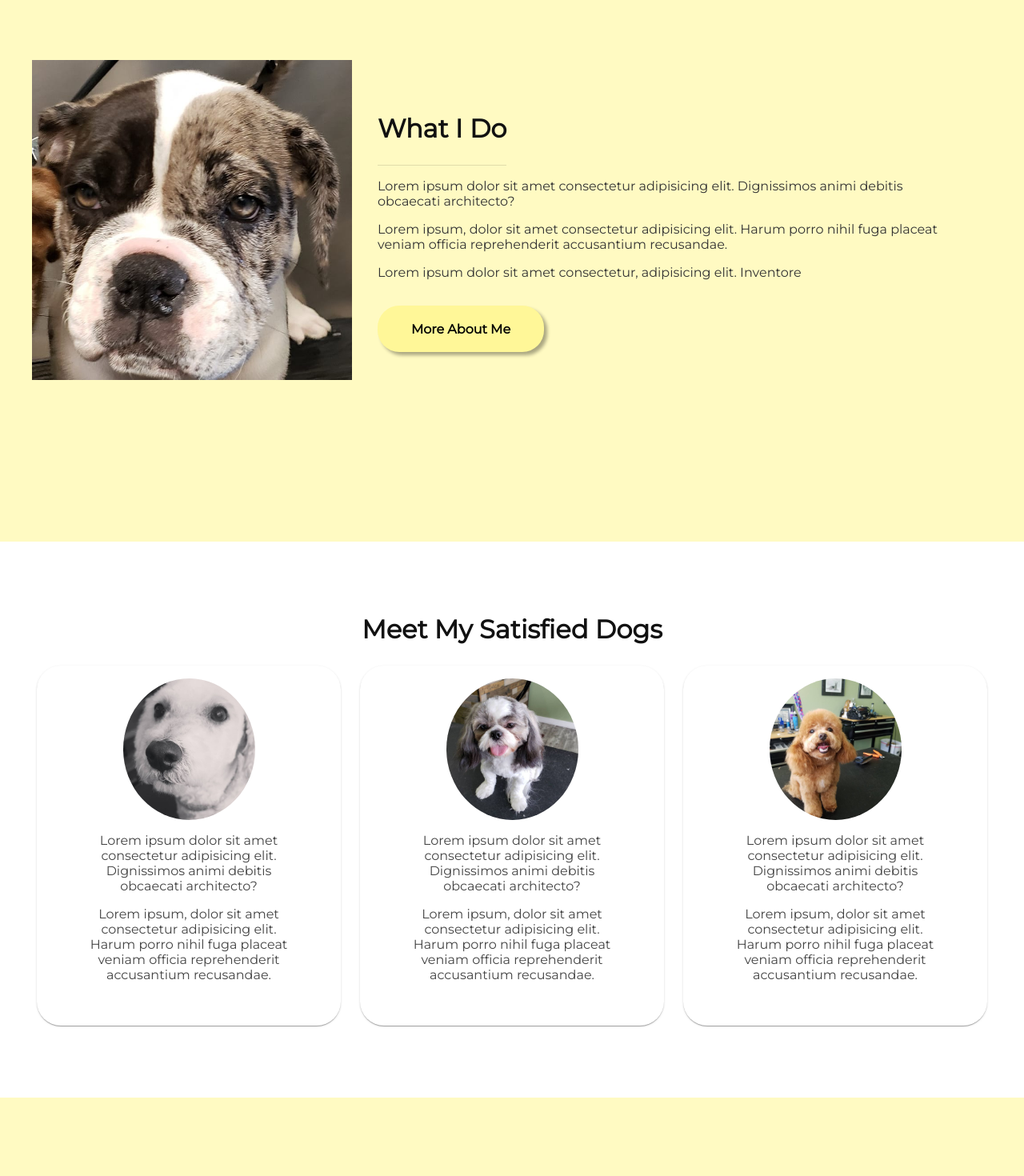
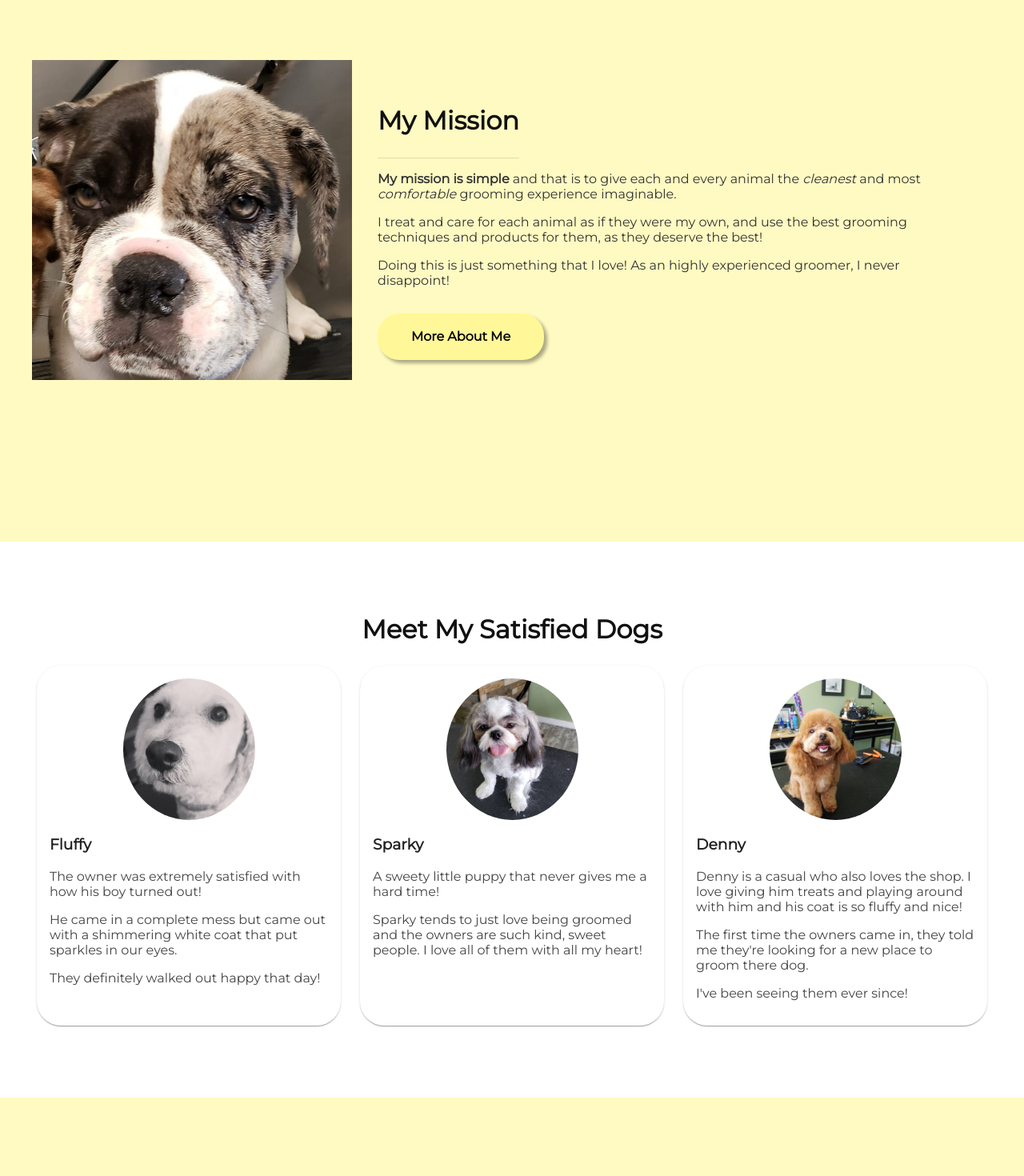
Before and after one commit to benzend/dog-gone_beautiful_website, a Next.js app: page / in a window 1280 px wide. Shown: the part 840-2310 px from the top of the page at 80% size. Built offline with nearby package versions, Linux system fonts and the light colour scheme.

Commit message:
Added text and styling differences

```diff
--- a/components/AboutSection.tsx
+++ b/components/AboutSection.tsx
@@ -92,22 +92,23 @@ export default function AboutSection() {
             <Grid className={classes.textContainer} item>
               <Grid container>
                 <Grid item>
-                  <h2 className={classes.title}>What I Do</h2>
+                  <h2 className={classes.title}>My Mission</h2>
                   <Divider />
                 </Grid>
                 <Grid item>
                   <p className={classes.text}>
-                    Lorem ipsum dolor sit amet consectetur adipisicing elit.
-                    Dignissimos animi debitis obcaecati architecto?
+                    <span className="bold">My mission is simple</span> and that
+                    is to give each and every animal the <em>cleanest</em> and
+                    most <em>comfortable</em> grooming experience imaginable.
                   </p>
                   <p className={classes.text}>
-                    Lorem ipsum, dolor sit amet consectetur adipisicing elit.
-                    Harum porro nihil fuga placeat veniam officia reprehenderit
-                    accusantium recusandae.
+                    I treat and care for each animal as if they were my own, and
+                    use the best grooming techniques and products for them, as
+                    they deserve the best!
                   </p>
                   <p className={classes.text}>
-                    Lorem ipsum dolor sit amet consectetur, adipisicing elit.
-                    Inventore
+                    Doing this is just something that I love! As an highly
+                    experienced groomer, I never disappoint!
                   </p>
                 </Grid>
                 <Grid item>
--- a/components/DogCard.tsx
+++ b/components/DogCard.tsx
@@ -1,7 +1,20 @@
-import { Box, Card, CardContent, CardMedia } from "@material-ui/core";
+import {
+  Box,
+  Card,
+  CardContent,
+  CardMedia,
+  CardHeader,
+} from "@material-ui/core";
 import { motion } from "framer-motion";
 
-export default function DogCard({ classes, imageStyle }: any) {
+export default function DogCard({
+  classes,
+  imageStyle,
+  text,
+  text2,
+  text3,
+  name,
+}: any) {
   return (
     <motion.div whileHover={{ scale: 1.05 }}>
       <Card className={classes.card}>
@@ -9,16 +22,11 @@ export default function DogCard({ classes, imageStyle }: any) {
           <CardMedia>
             <div className={imageStyle}></div>
           </CardMedia>
+          <h3>{name}</h3>
           <Box className={classes.textContainer}>
-            <p>
-              Lorem ipsum dolor sit amet consectetur adipisicing elit.
-              Dignissimos animi debitis obcaecati architecto?
-            </p>
-            <p>
-              Lorem ipsum, dolor sit amet consectetur adipisicing elit. Harum
-              porro nihil fuga placeat veniam officia reprehenderit accusantium
-              recusandae.
-            </p>
+            <p>{text}</p>
+            <p>{text2}</p>
+            <p>{text3}</p>
           </Box>
         </CardContent>
       </Card>
--- a/components/Nav.tsx
+++ b/components/Nav.tsx
@@ -7,9 +7,9 @@ import { motion } from "framer-motion";
 
 const useStyles = makeStyles((theme) => ({
   nav: {
-    position: "sticky",
-    top: 0,
-    left: 0,
+    // position: "sticky",
+    // top: 0,
+    // left: 0,
     padding: "1rem",
     zIndex: 10,
   },
--- a/components/SatisfiedDogsSection.tsx
+++ b/components/SatisfiedDogsSection.tsx
@@ -44,8 +44,6 @@ const useStyles = makeStyles((theme) => ({
     },
   },
   textContainer: {
-    padding: "0 3rem",
-    textAlign: "center",
     color: "#444",
   },
 }));
@@ -57,13 +55,33 @@ export default function SatisfiedDogsSection() {
         <h2 className={classes.title}>Meet My Satisfied Dogs</h2>
         <Grid spacing={3} justify="center" alignItems="center" container>
           <Grid item>
-            <DogCard classes={classes} imageStyle={classes.card1Image} />
+            <DogCard
+              classes={classes}
+              imageStyle={classes.card1Image}
+              name="Fluffy"
+              text="The owner was extremely satisfied with how his boy turned out!"
+              text2="He came in a complete mess but came out with a shimmering white coat that put sparkles in our eyes."
+              text3="They definitely walked out happy that day!"
+            />
           </Grid>
           <Grid item>
-            <DogCard classes={classes} imageStyle={classes.card2Image} />
+            <DogCard
+              classes={classes}
+              imageStyle={classes.card2Image}
+              name="Sparky"
+              text="A sweety little puppy that never gives me a hard time!"
+              text2="Sparky tends to just love being groomed and the owners are such kind, sweet people. I love all of them with all my heart!"
+            />
           </Grid>
           <Grid item>
-            <DogCard classes={classes} imageStyle={classes.card3Image} />
+            <DogCard
+              classes={classes}
+              imageStyle={classes.card3Image}
+              name="Denny"
+              text="Denny is a casual who also loves the shop. I love giving him treats and playing around with him and his coat is so fluffy and nice!"
+              text2="The first time the owners came in, they told me they're looking for a new place to groom there dog."
+              text3="I've been seeing them ever since!"
+            />
           </Grid>
         </Grid>
       </Container>
--- a/styles/globals.css
+++ b/styles/globals.css
@@ -14,3 +14,7 @@ a {
 * {
   box-sizing: border-box;
 }
+
+.bold {
+  font-weight: 700;
+}
```
